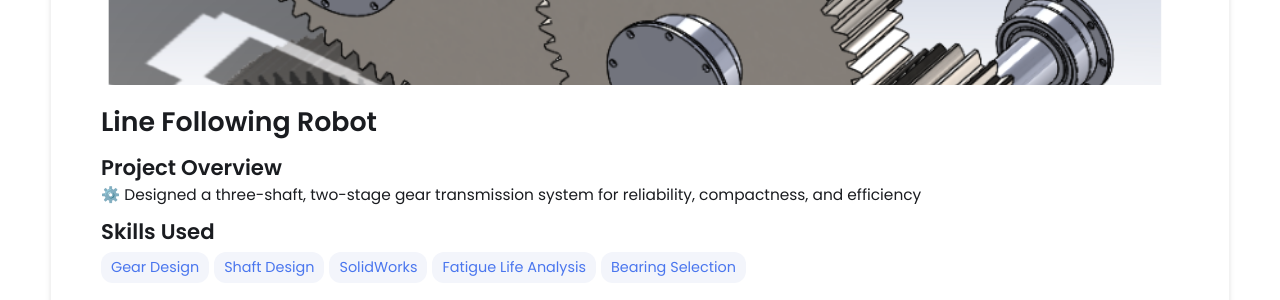
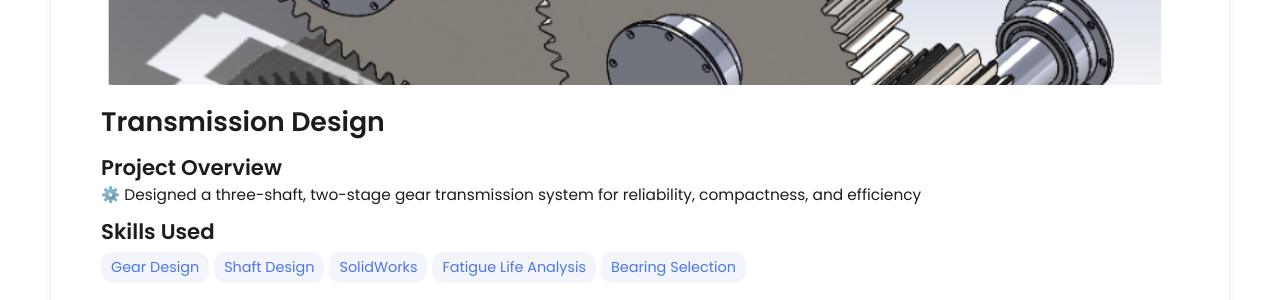
Before and after one commit to danielklloglu/danielklloglu.github.io, a Jekyll site: the page built from _projects/gearbox/index.md, in a window 1280 px wide and 900 px high. Shown: the part 405-705 px from the top of the window. Built offline with Jekyll 4.4.1, drawn with Linux system fonts in a browser that asks for light colours.

Commit message:
Update index.md

```diff
--- a/_projects/gearbox/index.md
+++ b/_projects/gearbox/index.md
@@ -1,6 +1,6 @@
 ---
 layout: post
-title: Line Following Robot
+title: Transmission Design
 description: ⚙️ Designed a three-shaft, two-stage gear transmission system for reliability, compactness, and efficiency
 skills:
 - Gear Design
```
